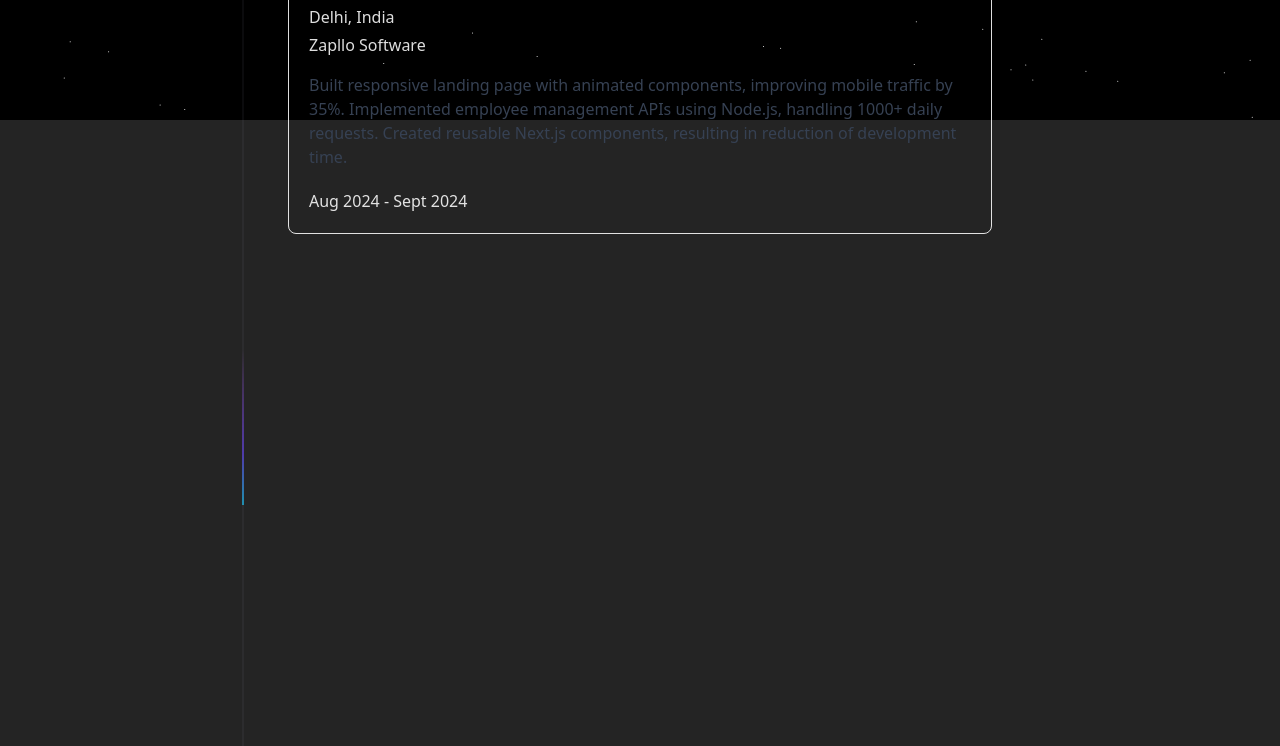
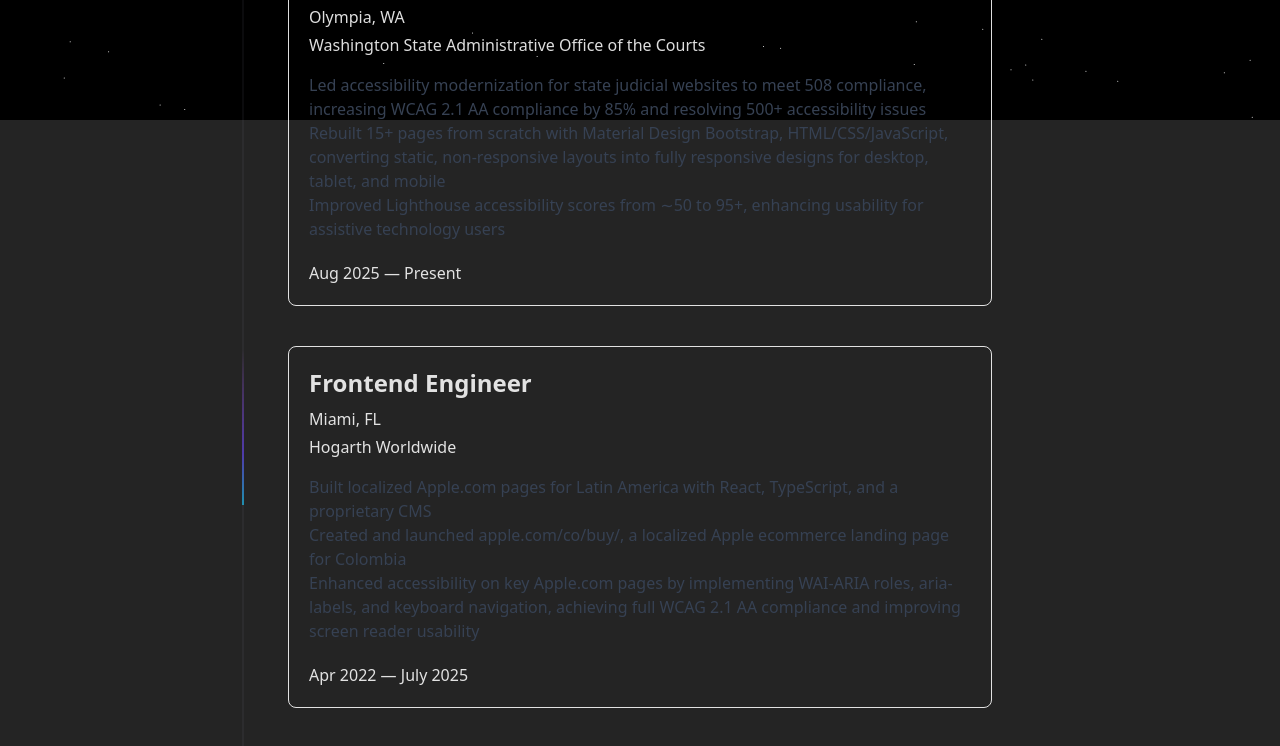
Before and after one commit to zowieerickson/portfolio, a React (Vite) app: page / in a window 1280 px wide. Shown: the part 680-1426 px from the top of the page. Built offline with nearby package versions, Linux system fonts and the light colour scheme; no server answers.

Commit message:
add work experience details

```diff
--- a/src/App.tsx
+++ b/src/App.tsx
@@ -3,7 +3,7 @@
 import Map from "./components/Map/Map";
 import Headshot from "./components/Headshot/Headshot";
 import { ParticlesComponent } from "./components/Particles.tsx";
-import WorkExperience from "./components/WorkExperience/WorkExperience.tsx";
+import WorkSection from "./components/WorkSection/WorkSection.tsx";
 
 function App() {
   return (
@@ -85,7 +85,7 @@
             508 accessibility standards.
           </p>
         </div>
-        <WorkExperience />
+        <WorkSection />
       </main>
     </>
   );
--- /dev/null
+++ b/src/components/Job/Job.tsx
@@ -0,0 +1,29 @@
+interface Job {
+  position: string;
+  company: string;
+  location: string;
+  description: string[];
+  dates: string;
+}
+
+export default function Job({
+  position,
+  company,
+  location,
+  description,
+  dates,
+}: Job) {
+  return (
+    <div className=" p-5 w-full border rounded-lg">
+      <h1 className="font-semibold text-2xl capitalize">{position}</h1>
+      <p className="font-normal mt-2">{location}</p>
+      <p className="font-normal mt-1">{company}</p>
+      <ul className="mt-4 font-normal text-gray-700 dark:text-white/75">
+        {description.map((item) => (
+          <li>{item}</li>
+        ))}
+      </ul>
+      <p className="font-normal mt-5">{dates}</p>
+    </div>
+  );
+}
--- a/src/components/WorkExperience/WorkExperience.tsx
+++ /dev/null
@@ -1,79 +0,0 @@
-export default function WorkExperience({
-  position,
-  company,
-  location,
-  description,
-  dates,
-}) {
-  return (
-    <section>
-      <h3 className="text-center text-xl font-medium">Work Experience</h3>
-      <div className="relative w-full max-w-4xl mx-auto h-full sm:flex hidden">
-        <div className="absolute -left-4 md:-left-20 top-3">
-          <div
-            className="ml-[27px] h-4 w-4 rounded-full border border-netural-200 shadow-sm flex items-center justify-center"
-            style={{ boxShadow: "rgba(0, 0, 0, 0.24) 0px 3px 8px" }}
-          >
-            <div
-              className="h-2 w-2  rounded-full border border-neutral-300 bg-white"
-              style={{
-                backgroundColor: "var(--emerald-500)",
-                borderColor: "var(--emerald-600)",
-              }}
-            ></div>
-          </div>
-          <svg
-            viewBox="0 0 20 1352"
-            width="20"
-            height="1352"
-            className=" ml-4 block"
-            aria-hidden="true"
-          >
-            <path
-              d="M 1 0V -36 l 18 24 V 1081.6000000000001 l -18 24V 1352"
-              fill="none"
-              stroke="#9091A0"
-              stroke-opacity="0.16"
-            ></path>
-            <path
-              d="M 1 0V -36 l 18 24 V 1081.6000000000001 l -18 24V 1352"
-              fill="none"
-              stroke="url(#gradient)"
-              stroke-width="1.25"
-              className="motion-reduce:hidden"
-            ></path>
-            <defs>
-              <linearGradient
-                id="gradient"
-                gradientUnits="userSpaceOnUse"
-                x1="0"
-                x2="0"
-                y1="533.3145340236687"
-                y2="377.25813609467457"
-              >
-                <stop stop-color="#18CCFC" stop-opacity="0"></stop>
-                <stop stop-color="#18CCFC"></stop>
-                <stop offset="0.325" stop-color="#6344F5"></stop>
-                <stop offset="1" stop-color="#AE48FF" stop-opacity="0"></stop>
-              </linearGradient>
-            </defs>
-          </svg>
-        </div>
-        <div className=" p-5 w-full border rounded-lg">
-          <h1 className="font-semibold text-2xl capitalize">
-            Fullstack Developer
-          </h1>
-          <p className="font-normal mt-2">Delhi, India</p>
-          <p className="font-normal mt-1">Zapllo Software</p>
-          <p className="mt-4 font-normal text-gray-700 dark:text-white/75">
-            Built responsive landing page with animated components, improving
-            mobile traffic by 35%. Implemented employee management APIs using
-            Node.js, handling 1000+ daily requests. Created reusable Next.js
-            components, resulting in reduction of development time.
-          </p>
-          <p className="font-normal mt-5">Aug 2024 - Sept 2024</p>
-        </div>
-      </div>
-    </section>
-  );
-}
--- /dev/null
+++ b/src/components/WorkSection/WorkSection.tsx
@@ -0,0 +1,96 @@
+import Job from "../Job/Job";
+
+export default function WorkSection() {
+  return (
+    <section>
+      <h3 className="text-center text-xl font-medium">Work Experience</h3>
+      <div className="relative w-full max-w-4xl mx-auto h-full sm:flex hidden">
+        <div className="absolute -left-4 md:-left-20 top-3">
+          <div
+            className="ml-[27px] h-4 w-4 rounded-full border border-netural-200 shadow-sm flex items-center justify-center"
+            style={{ boxShadow: "rgba(0, 0, 0, 0.24) 0px 3px 8px" }}
+          >
+            <div
+              className="h-2 w-2  rounded-full border border-neutral-300 bg-white"
+              style={{
+                backgroundColor: "var(--emerald-500)",
+                borderColor: "var(--emerald-600)",
+              }}
+            ></div>
+          </div>
+          <svg
+            viewBox="0 0 20 1352"
+            width="20"
+            height="1352"
+            className=" ml-4 block"
+            aria-hidden="true"
+          >
+            <path
+              d="M 1 0V -36 l 18 24 V 1081.6000000000001 l -18 24V 1352"
+              fill="none"
+              stroke="#9091A0"
+              stroke-opacity="0.16"
+            ></path>
+            <path
+              d="M 1 0V -36 l 18 24 V 1081.6000000000001 l -18 24V 1352"
+              fill="none"
+              stroke="url(#gradient)"
+              stroke-width="1.25"
+              className="motion-reduce:hidden"
+            ></path>
+            <defs>
+              <linearGradient
+                id="gradient"
+                gradientUnits="userSpaceOnUse"
+                x1="0"
+                x2="0"
+                y1="533.3145340236687"
+                y2="377.25813609467457"
+              >
+                <stop stop-color="#18CCFC" stop-opacity="0"></stop>
+                <stop stop-color="#18CCFC"></stop>
+                <stop offset="0.325" stop-color="#6344F5"></stop>
+                <stop offset="1" stop-color="#AE48FF" stop-opacity="0"></stop>
+              </linearGradient>
+            </defs>
+          </svg>
+        </div>
+        <div className="flex flex-col gap-10 max-w-[900px]">
+          <Job
+            position="Software Engineer - Frontend"
+            location="Olympia, WA"
+            company="Washington State Administrative Office of the Courts"
+            dates="Aug 2025 — Present"
+            description={[
+              "Led accessibility modernization for state judicial websites to meet 508 compliance, increasing WCAG 2.1 AA compliance by 85% and resolving 500+ accessibility issues",
+              "Rebuilt 15+ pages from scratch with Material Design Bootstrap, HTML/CSS/JavaScript, converting static, non-responsive layouts into fully responsive designs for desktop, tablet, and mobile",
+              "Improved Lighthouse accessibility scores from ∼50 to 95+, enhancing usability for assistive technology users",
+            ]}
+          />
+          <Job
+            position="Frontend Engineer"
+            location="Miami, FL"
+            company="Hogarth Worldwide"
+            dates="Apr 2022 — July 2025"
+            description={[
+              "Built localized Apple.com pages for Latin America with React, TypeScript, and a proprietary CMS",
+              "Created and launched apple.com/co/buy/, a localized Apple ecommerce landing page for Colombia",
+              "Enhanced accessibility on key Apple.com pages by implementing WAI-ARIA roles, aria-labels, and keyboard navigation, achieving full WCAG 2.1 AA compliance and improving screen reader usability",
+            ]}
+          />
+          <Job
+            position="Frontend Developer"
+            location="Sarasota, FL"
+            company="Accrisoft Corporation "
+            dates="May 2021 — Apr 2022"
+            description={[
+              "Developed responsive and accessible user interfaces using HTML5, CSS3, JavaScript, and React in an agile team environment. Collaborated closely with designers and backend developers to deliver CMS-powered websites",
+              "Led UI modernization projects for legacy websites, refactoring outdated layouts and styles into semantic HTML5 and CSS Modules, improving code maintainability and design consistency",
+              "Boosted performance across client websites by 30%+ per Google Core Web Vitals, optimizing images, minimizing HTML/CSS/JavaScript, and reducing render-blocking resources",
+            ]}
+          />
+        </div>
+      </div>
+    </section>
+  );
+}
```
